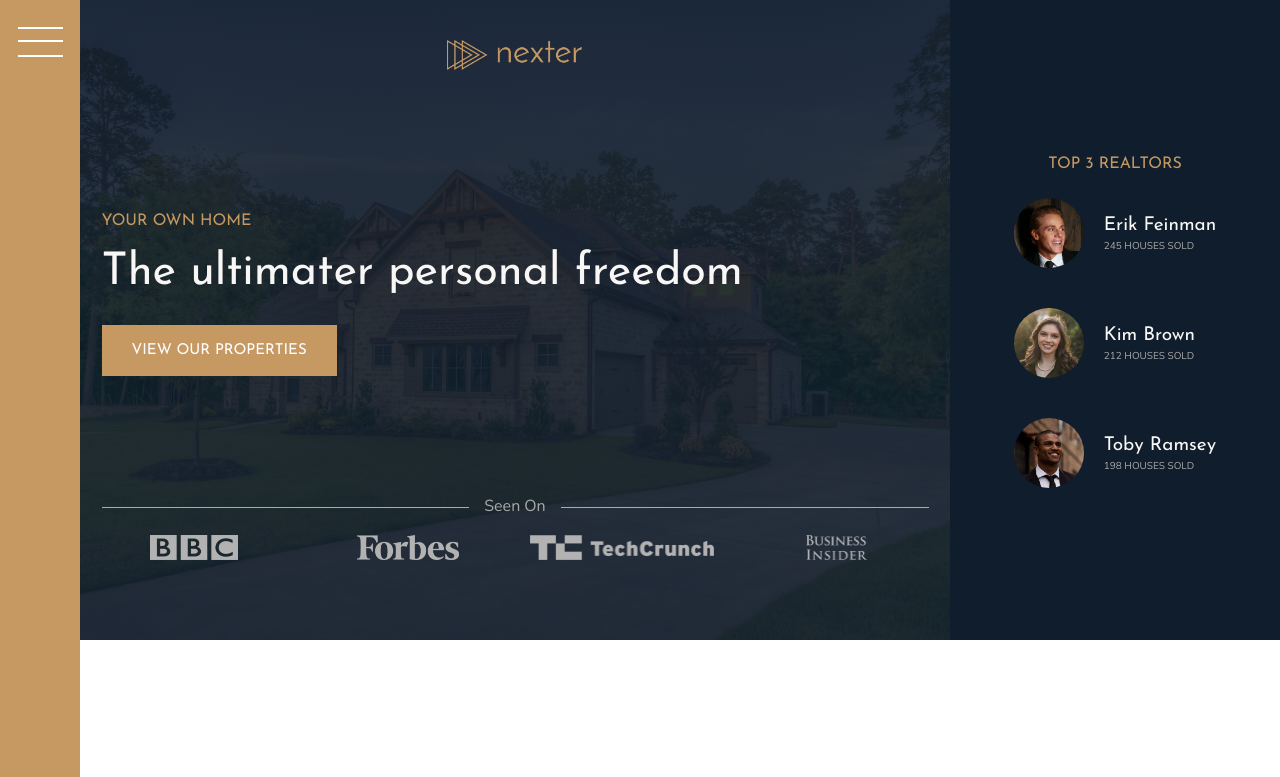
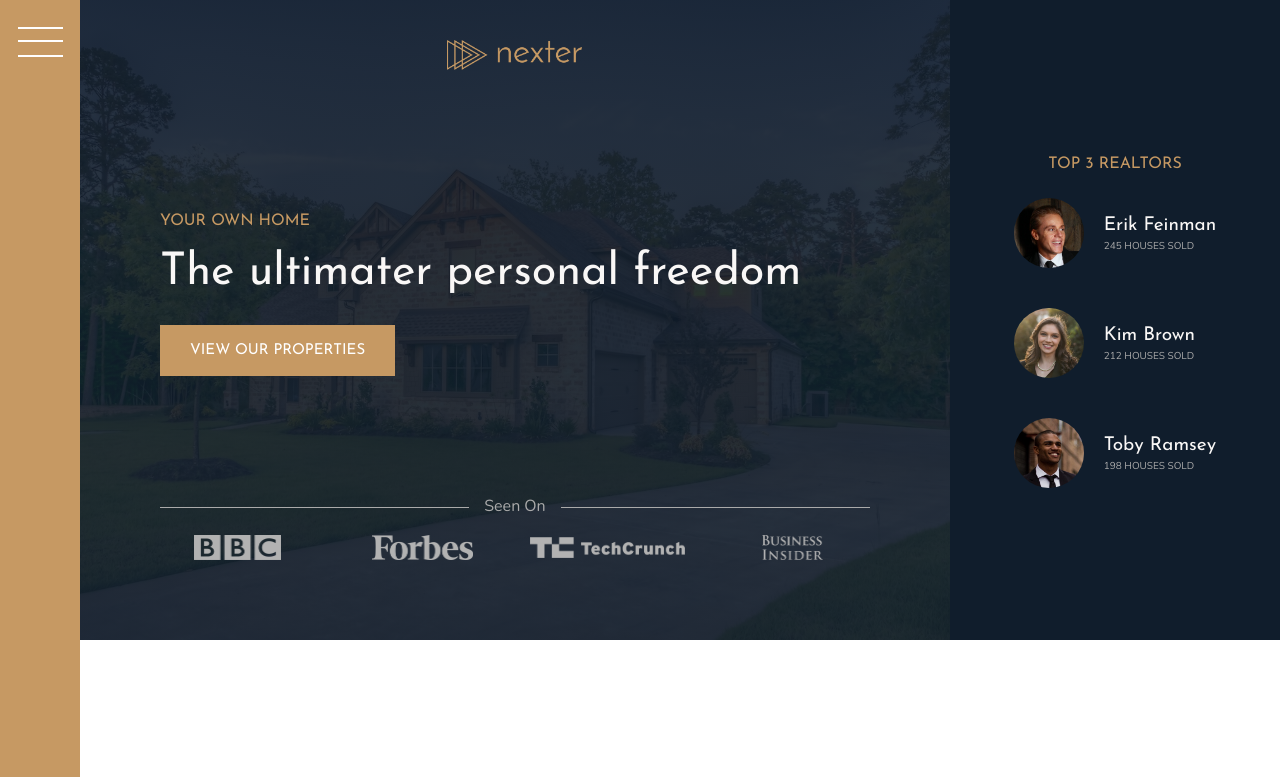
Before and after one commit to Naimul-Islam-Siam/Nexter, a website: page index.html in a window 1280 px wide. Shown: the top 777 px of the page. Drawn offline with nearby package versions, Linux system fonts and the light colour scheme.

Commit message:
reponsive header

```diff
--- a/sass/_features.scss
+++ b/sass/_features.scss
@@ -1,4 +1,5 @@
 .features {
+    //background-color: $color-grey-light-1;
     grid-column: center-start / center-end;
 
     margin: 15rem 0;
--- a/sass/_header.scss
+++ b/sass/_header.scss
@@ -9,8 +9,8 @@
 
     display: grid;
     grid-row-gap: 1.5rem;
-    grid-template-rows: 1fr min-content 6rem 1fr;
-    grid-auto-columns: max-content;
+    grid-template-rows: 1fr min-content minmax(6rem, min-content) 1fr;
+    grid-template-columns: minmax(min-content, max-content);
     justify-content: center;
 
     &__logo {
@@ -41,9 +41,11 @@
             grid-template-columns: repeat(4, 1fr);
             grid-column-gap: 3rem;
             justify-items: center;
+            align-items: center;
 
             img {
-                height: 2.5rem;
+                max-height: 2.5rem;
+                max-width: 100%;
                 filter: brightness(70%);
             }
         }
--- a/sass/_homes.scss
+++ b/sass/_homes.scss
@@ -32,6 +32,10 @@
 
         cursor: pointer;
         z-index: 2;
+
+        &:hover {
+            fill: red;
+        }
     }
 
     &__name {
```
Also changed, not shown: sass/main.css, 1 other file.
